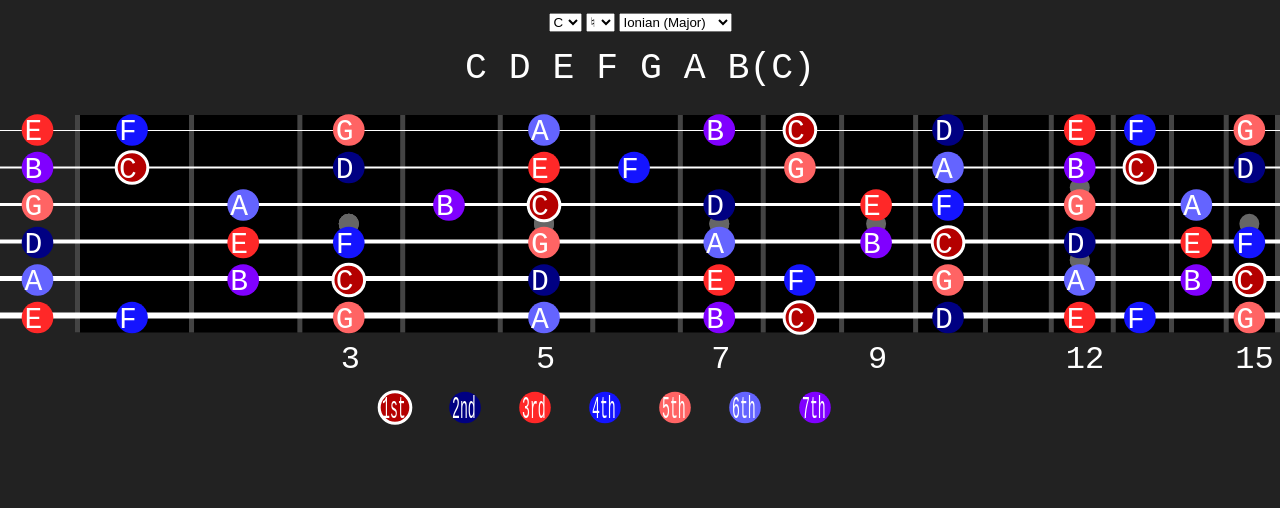
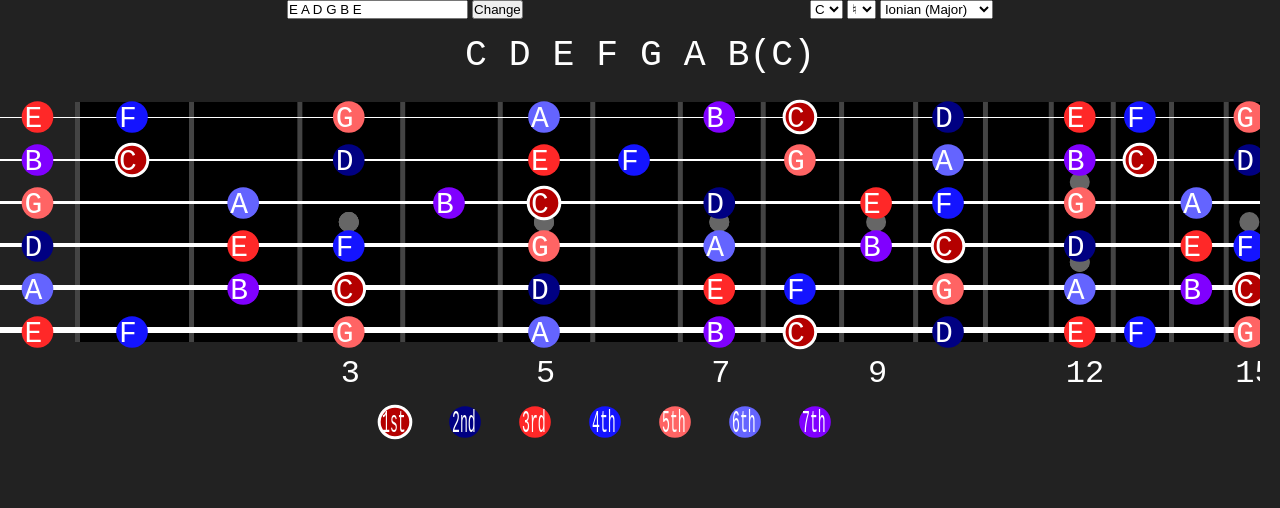
Before and after one commit to RocknRolo/FretSearch, a plain HTML site: page index.html in a window 1280 px wide. Drawn offline with Linux system fonts and the light colour scheme.

Commit message:
Added the ability to change the strings
Wrote text input validation, implemented redraw, tweaked HTML and CSS, minor bugfixes

```diff
--- a/index.html
+++ b/index.html
@@ -8,6 +8,11 @@
 </head>
 <body>
     <div id="controls">
+        <div id="custom_strings">
+            <input id="strings_text" value="E A D G B E">
+            <button id="strings_submit" onclick="changeStrings()">Change</button>
+        </div>
+        <div id="scale_select">
             <select id="select_natural" onchange="refreshScale()">
                 <option value="C" selected>C</option>
                 <option value="D">D</option>
@@ -32,6 +37,7 @@
                 <option value="7">Locrian</option>
             </select>
         </div>
+    </div>
     <div id="scale_display"></div>
     <canvas id="canvas1"></canvas>
     <canvas id="canvas2"></canvas>
--- a/script.js
+++ b/script.js
@@ -3,22 +3,24 @@ document.addEventListener('DOMContentLoaded', drawFretboard);
 document.addEventListener('DOMContentLoaded', refreshScale);
 
 const canvas1 = document.getElementById('canvas1');
-canvas1.setAttribute("width", window.innerWidth+"");
-canvas1.setAttribute("height", "400");
+canvas1.setAttribute("width", window.innerWidth-20+"");
+canvas1.setAttribute("height", window.innerHeight+"");
 const ctx1 = canvas1.getContext('2d');
 
 const canvas2 = document.getElementById('canvas2');
-canvas2.setAttribute("width", window.innerWidth+"");
-canvas2.setAttribute("height", "400");
+canvas2.setAttribute("width", window.innerWidth-20+"");
+canvas2.setAttribute("height", window.innerHeight+"");
 const ctx2 = canvas2.getContext('2d');
 
 const scaleDisplay = document.getElementById("scale_display");
 scaleDisplay.style.fontSize = 1 + (innerWidth / 1000) + "rem";
 
+const customStrings = document.getElementById("strings_text");
+
 // Hier kunnen snaren worden toegevoegd of worden verwijderd.
 // "flatSharp" geeft aan of een toon verhoogd of verlaagd is.
 // Als je een Bb snaar toe wilt voegen schrijf je dus: B, -1.
-const TUNING = [
+let tuning = [
     new Tone("E", 0),
     new Tone("B", 0),
     new Tone("G", 0),
@@ -35,7 +37,9 @@ const FRETBOARD_Y = 10;
 
 const FRETBOARD_MARGIN = 5;
 const FRETBOARD_WIDTH = window.innerWidth - FRETBOARD_MARGIN;
-const FRETBOARD_HEIGHT = FRETBOARD_WIDTH / 10 + 90;
+const STRING_SPACING = 40;
+let fretboardHeight = tuning.length * STRING_SPACING;
+const FRETBOARD_COLOR = "#000";
 
 const STRING_EDGE_SPACE = 15;
 const STRING_COLOR = "#FFF";
@@ -52,18 +56,18 @@ const INLAY_SIZE = 10;
 const INLAY_COLOR = "#666";
 const INLAY_TEXT_COLOR = "#FFF";
 
-const FB_NR_SPACING = 35;
+const FB_NR_SPACING = 40;
 const POS_NR_FONT = "2rem courier new";
 const POS_NR_OFFSET = -8;
 const DOUBLE_D_OFFSET = -6;
 
-const FRET_Xs = calcFretXs();
-const TONE_Xs = calcToneXs();
-const STRING_Ys = calcStringYs();
+let fretXs = calcFretXs();
+let toneXs = calcToneXs();
+let stringYs = calcStringYs();
 
 const LEGEND_SPACING = 70;
 const LEGEND_X = (innerWidth / 2) - (LEGEND_SPACING * COLOR_SCHEME.length / 2);
-const LEGEND_Y = FRETBOARD_HEIGHT + FB_NR_SPACING + 50;
+let legendY = fretboardHeight + FB_NR_SPACING + 50;
 const LEGEND_FONT = "2rem courier new";
 const ROOT_RING_COLOR = "#fff";
 const ROOT_RING_WIDTH = 3;
@@ -74,46 +78,111 @@ const LABEL_TEXT_Y_OFFSET = 10;
 const LABEL_TEXT_COLOR = "#FFF";
 const LABEL_TEXT_FONT = (innerWidth / 1500) + 1 + "rem courier new";
 
+function validateCustomStrings() {
+    let splitArray = customStrings.value.trim().split(" ");
+
+    for (let i = 0; i < splitArray.length; i++) {
+        if (splitArray[i].length === 0) {
+            return false;
+        }
+        if (!("ABCDEFGabcdefg".includes(splitArray[i][0]))) {
+            return false;
+        }
+        if (splitArray[i].length > 1) {
+            if (splitArray[i][1] === "b") {
+                for (let j = 1; j < splitArray[i].length; j++) {
+                    if (splitArray[i][j] != "b") {
+                        return false;
+                    }
+                }
+            }
+            else if (splitArray[i][1] === "#") {
+                for (let j = 1; j < splitArray[i].length; j++) {
+                    if (splitArray[i][j] != "#") {
+                        return false;
+                    }
+                }
+            } else {
+                return false;
+            }
+        }
+    }
+    return true;
+}
+
+function changeStrings() {
+    if (validateCustomStrings()) {
+        let splitArray = customStrings.value.trim().split(" ");
+        let toneArray = [];
+        for (let i = 0; i < splitArray.length; i++) {
+            let str = splitArray[i];
+            let natural = str[0].toUpperCase();
+            let flatsharp = 0;
+            if (str.length > 1) {
+                flatsharp = str[1] == "b" ? -str.length+1 : str.length-1;
+            }
+            toneArray.unshift(new Tone(natural, flatsharp));
+        }
+        tuning = toneArray;
+        refreshAll();
+    } else {
+        customStrings.value = "";
+        customStrings.placeholder = "wrong format! (use:B Eb A#)";
+    }
+}
+
+function refreshAll() {
+    ctx1.clearRect(0, 0, innerWidth, innerHeight);
+    fretboardHeight = tuning.length * STRING_SPACING;
+    legendY = fretboardHeight + FB_NR_SPACING + 50;
+    fretXs = calcFretXs();
+    toneXs = calcToneXs();
+    stringYs = calcStringYs();
+    drawFretboard();
+    refreshScale();
+}
+
 function drawFretboard() {
+    ctx1.fillStyle = FRETBOARD_COLOR;
     ctx1.beginPath();
-    ctx1.fillRect(FRETBOARD_X, FRETBOARD_Y, FRETBOARD_WIDTH, FRETBOARD_HEIGHT);
+    ctx1.fillRect(FRETBOARD_X, FRETBOARD_Y, FRETBOARD_WIDTH, fretboardHeight);
     ctx1.fillStyle = FRET_COLOR;
     for (let i = 0; i < calcFretXs().length; i++) {
-        ctx1.fillRect(FRET_Xs[i], FRETBOARD_Y, FRET_SIZE, FRETBOARD_HEIGHT);
+        ctx1.fillRect(fretXs[i], FRETBOARD_Y, FRET_SIZE, fretboardHeight);
     }
     ctx1.font = POS_NR_FONT;
     for (let i = 0; i < INLAY_POSITIONS.length; i++) {
         ctx1.fillStyle = INLAY_COLOR;
         if (INLAY_POSITIONS[i] === OCTAVE_FRET) {
             ctx1.beginPath();
-            ctx1.arc(TONE_Xs[INLAY_POSITIONS[i]], FRETBOARD_Y + (FRETBOARD_HEIGHT / 6 * 2), INLAY_SIZE,
+            ctx1.arc(toneXs[INLAY_POSITIONS[i]], FRETBOARD_Y + (fretboardHeight / 6 * 2), INLAY_SIZE,
                 0, 2 * Math.PI);
             ctx1.fill();
             ctx1.beginPath();
-            ctx1.arc(TONE_Xs[INLAY_POSITIONS[i]], FRETBOARD_Y + (FRETBOARD_HEIGHT / 6 * 4), INLAY_SIZE,
+            ctx1.arc(toneXs[INLAY_POSITIONS[i]], FRETBOARD_Y + (fretboardHeight / 6 * 4), INLAY_SIZE,
                 0, 2 * Math.PI);
             ctx1.fill();
         } else {
-            ctx1.arc(TONE_Xs[INLAY_POSITIONS[i]], FRETBOARD_Y + FRETBOARD_HEIGHT / 2, INLAY_SIZE,
+            ctx1.arc(toneXs[INLAY_POSITIONS[i]], FRETBOARD_Y + fretboardHeight / 2, INLAY_SIZE,
                 0, 2 * Math.PI);
             ctx1.fill();
         }
         ctx1.fillStyle = INLAY_TEXT_COLOR;
         ctx1.fillText(""+INLAY_POSITIONS[i],
-            TONE_Xs[INLAY_POSITIONS[i]] + POS_NR_OFFSET + (INLAY_POSITIONS[i] > 9 ? DOUBLE_D_OFFSET : 0),
-            FRETBOARD_Y + FRETBOARD_HEIGHT + FB_NR_SPACING);
+            toneXs[INLAY_POSITIONS[i]] + POS_NR_OFFSET + (INLAY_POSITIONS[i] > 9 ? DOUBLE_D_OFFSET : 0),
+            FRETBOARD_Y + fretboardHeight + FB_NR_SPACING);
     }
 
     ctx1.fillStyle = STRING_COLOR;
-    for (let i = 0; i < STRING_Ys.length; i++) {
-        ctx1.fillRect(0, FRETBOARD_Y + STRING_Ys[i],FRETBOARD_X + FRETBOARD_WIDTH,i + 1);
+    for (let i = 0; i < stringYs.length; i++) {
+        ctx1.fillRect(0, FRETBOARD_Y + stringYs[i],FRETBOARD_X + FRETBOARD_WIDTH,i + 1);
     }
 
     ctx1.font = LEGEND_FONT;
     for (let i = 0; i < COLOR_SCHEME.length; i++) {
         ctx1.fillStyle = COLOR_SCHEME[i];
         ctx1.beginPath();
-        ctx1.arc(LEGEND_X + i * LEGEND_SPACING, LEGEND_Y, LABEL_SIZE, 0, 2 * Math.PI);
+        ctx1.arc(LEGEND_X + i * LEGEND_SPACING, legendY, LABEL_SIZE, 0, 2 * Math.PI);
         ctx1.fill();
         if (i === 0) {
             ctx1.lineWidth = ROOT_RING_WIDTH;
@@ -132,7 +201,7 @@ function drawFretboard() {
             ordIndic = "th";
         }
         ctx1.fillText((i+1) + ordIndic, LEGEND_X + (i * LEGEND_SPACING) + LABEL_TEXT_X_OFFSET,
-            LEGEND_Y + LABEL_TEXT_Y_OFFSET, LABEL_SIZE * 1.5);
+            legendY + LABEL_TEXT_Y_OFFSET, LABEL_SIZE * 1.5);
     }
 }
 
@@ -159,8 +228,8 @@ function calcToneXs() {
 
 function calcStringYs() {
     let stringYs = [];
-    for (let i = 0; i < TUNING.length; i++) {
-        let stringY = STRING_EDGE_SPACE + (i * ((FRETBOARD_HEIGHT - STRING_EDGE_SPACE * 2) / (TUNING.length - 1))) - i;
+    for (let i = 0; i < tuning.length; i++) {
+        let stringY = STRING_EDGE_SPACE + (i * ((fretboardHeight - STRING_EDGE_SPACE * 2) / (tuning.length - 1 || 1)));
         stringYs.push(stringY);
     }
     return stringYs;
@@ -276,8 +345,8 @@ function drawScale() {
     ctx2.font = LABEL_TEXT_FONT;
     ctx2.strokeStyle = ROOT_RING_COLOR;
     ctx2.lineWidth = ROOT_RING_WIDTH;
-    for (let i = 0; i < TUNING.length; i++) {
-        let reorderedSemitones = getReorderedSemitones(TUNING[i]);
+    for (let i = 0; i < tuning.length; i++) {
+        let reorderedSemitones = getReorderedSemitones(tuning[i]);
         for (let j = 0; j < scale.tones.length; j++) {
             let toneIndex = reorderedSemitones.indexOf(scale.tones[j].natural) +
                 parseInt(scale.tones[j].flatSharp);
@@ -287,9 +356,9 @@ function drawScale() {
             }
             toneIndex %= OCTAVE_FRET;
 
-            let x = TONE_Xs[toneIndex];
+            let x = toneXs[toneIndex];
 
-            let y = FRETBOARD_Y + STRING_Ys[i] + i;
+            let y = FRETBOARD_Y + stringYs[i] + i;
             ctx2.fillStyle = COLOR_SCHEME[scale.tones[j].interval - 1];
             ctx2.beginPath();
             ctx2.arc(x, y, LABEL_SIZE, 0, 2 * Math.PI);
@@ -305,16 +374,16 @@ function drawScale() {
             if (toneIndex <= 3) {
                 ctx2.fillStyle = COLOR_SCHEME[scale.tones[j].interval - 1];
                 ctx2.beginPath();
-                ctx2.arc(TONE_Xs[toneIndex + OCTAVE_FRET % TONE_Xs.length], y, LABEL_SIZE,
+                ctx2.arc(toneXs[toneIndex + OCTAVE_FRET % toneXs.length], y, LABEL_SIZE,
                     0, 2 * Math.PI);
                 ctx2.fill();
                 ctx2.fillStyle = LABEL_TEXT_COLOR;
                 ctx2.fillText(scale.tones[j].toString(),
-                    TONE_Xs[toneIndex + OCTAVE_FRET % TONE_Xs.length] + LABEL_TEXT_X_OFFSET,
+                    toneXs[toneIndex + OCTAVE_FRET % toneXs.length] + LABEL_TEXT_X_OFFSET,
                     y + LABEL_TEXT_Y_OFFSET, LABEL_SIZE * 1.5);
                 if (scale.tones[j].interval === 1) {
                     ctx2.beginPath();
-                    ctx2.arc(TONE_Xs[toneIndex + OCTAVE_FRET % TONE_Xs.length], y, LABEL_SIZE,
+                    ctx2.arc(toneXs[toneIndex + OCTAVE_FRET % toneXs.length], y, LABEL_SIZE,
                         0, 2 * Math.PI);
                     ctx2.stroke();
                 }
--- a/style.css
+++ b/style.css
@@ -1,32 +1,21 @@
 * {
     margin: 0;
     padding: 0;
-    box-sizing: border-box;
 }
 
 body {
     background-color: #222;
 }
 
-a {
-    display: flex;
-    justify-content: center;
-    margin-top: auto;
-    color: gray;
+#controls {
+    width: 100%;
+    display: inline-flex;
+    flex-direction: row;
+    align-items: center;
+    justify-content: space-evenly;
+    margin: 0%;
 }
 
-a:visited {
-    color: gray;
-}
-
-a:hover {
-    color: yellow;
-}
-
-#controls {
-    text-align: center;
-    margin: 1%;
-}
 
 #scale_display {
     font-family: "courier new", sans-serif;
@@ -48,3 +37,18 @@ canvas {
 #canvas2 {
     z-index: 1;
 }
+
+a {
+    display: flex;
+    justify-content: center;
+    margin-top: auto;
+    color: gray;
+}
+
+a:visited {
+    color: gray;
+}
+
+a:hover {
+    color: yellow;
+}
```
Lines whose indentation alone changed are shown as unchanged.
